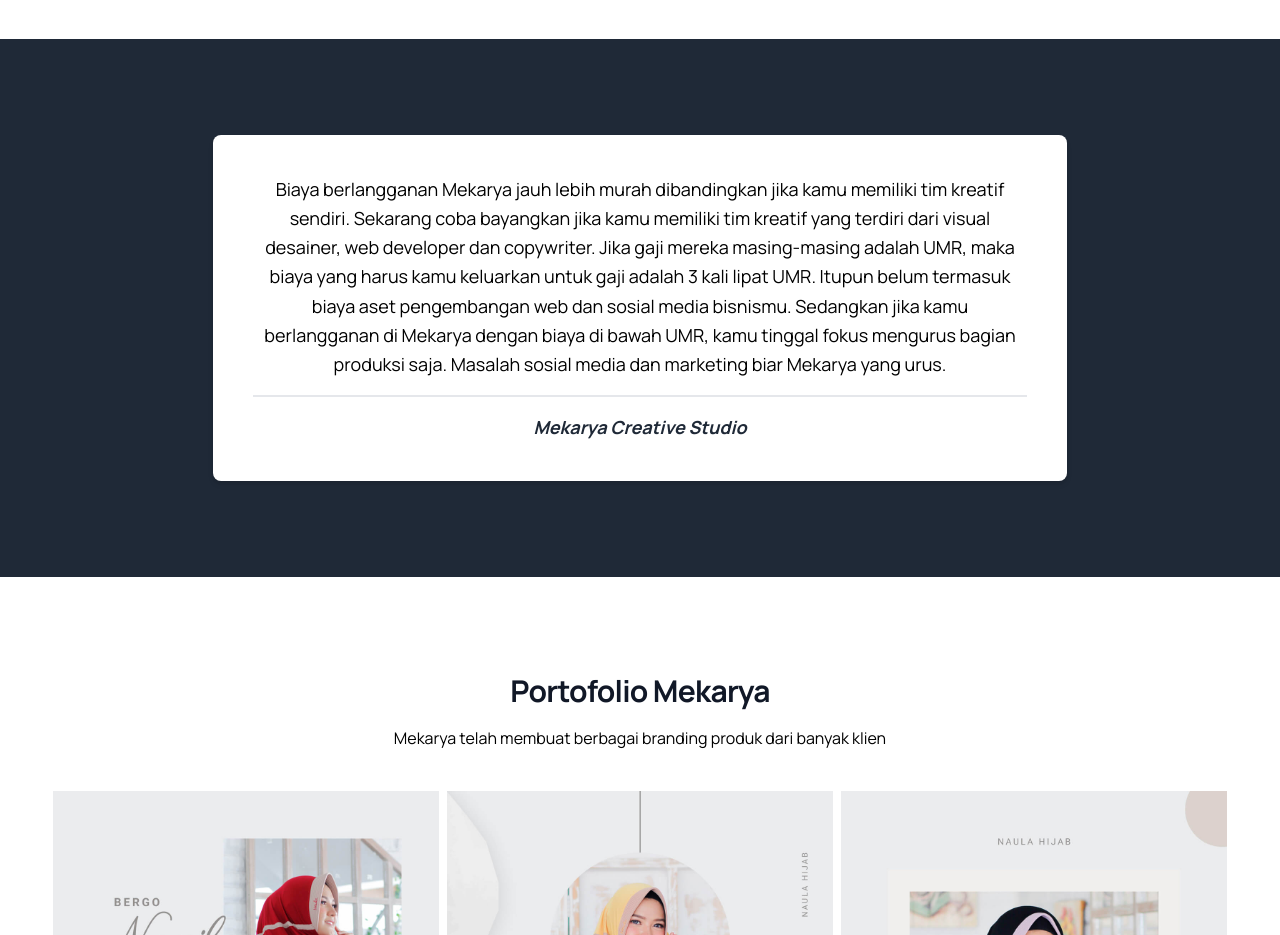
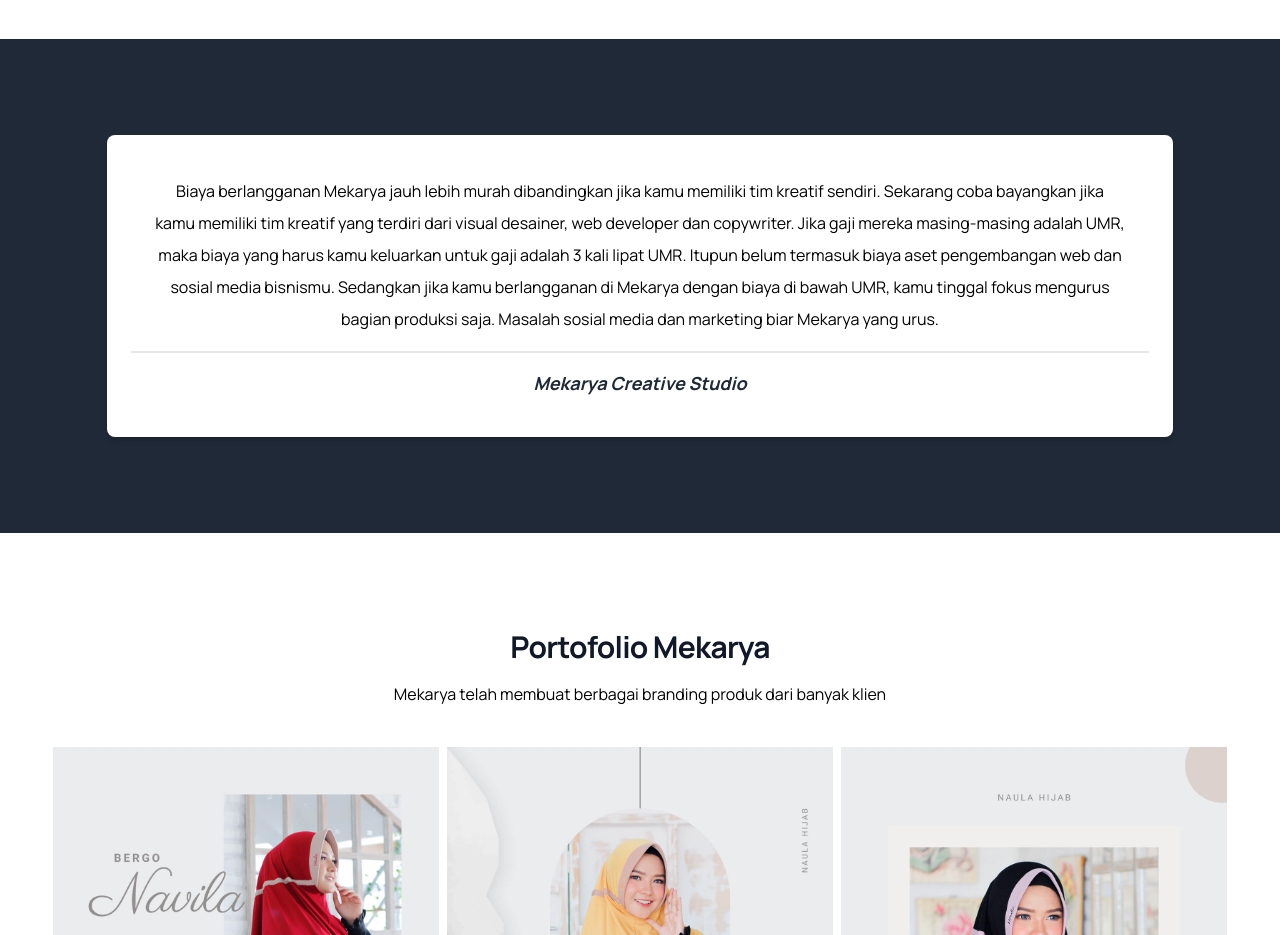
Before and after one commit to rezakurniawan17/makaryo-vue, a Vue app: page / in a window 1280 px wide. Shown: the part 2100-3035 px from the top of the page. Built offline with nearby package versions, Linux system fonts and the light colour scheme; what tailwindcss-debug-screens, vue-scrollactive would draw is missing.

Commit message:
fix minor

```diff
--- a/src/components/CTA1.vue
+++ b/src/components/CTA1.vue
@@ -1,7 +1,7 @@
 <template>
   <section class="py-24 bg-gray-800" data-aos="fade-up" data-aos-duration="2000" data-aos-anchor-placement="top-bottom">
-    <div class="w-8/12 p-10 mx-auto text-lg leading-relaxed text-center bg-white rounded-lg shadow-md">
-      <span>Biaya berlangganan Mekarya jauh lebih murah dibandingkan jika kamu memiliki tim
+    <div class="container w-11/12 px-6 py-10 mx-auto text-base leading-loose text-center bg-white rounded-lg shadow-md md:w-10/12">
+      <span class="block px-1 md:px-6">Biaya berlangganan Mekarya jauh lebih murah dibandingkan jika kamu memiliki tim
       kreatif sendiri. Sekarang coba bayangkan jika kamu memiliki tim kreatif yang
       terdiri dari visual desainer, web developer dan copywriter. Jika gaji mereka
       masing-masing adalah UMR, maka biaya yang harus kamu keluarkan untuk gaji adalah
```
